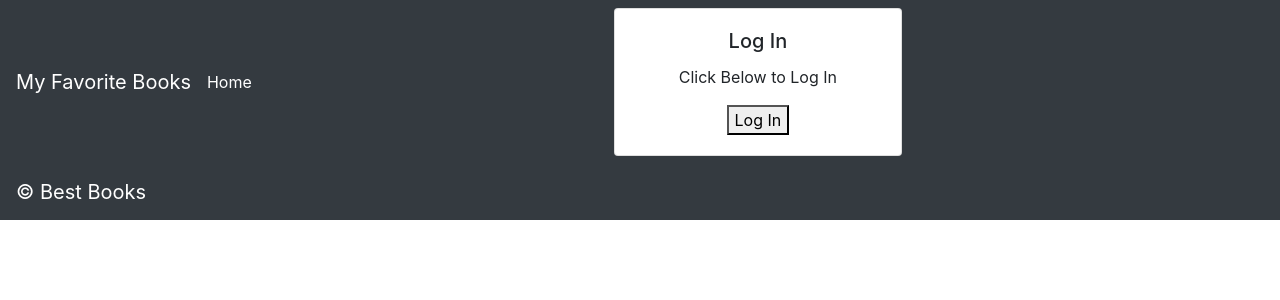
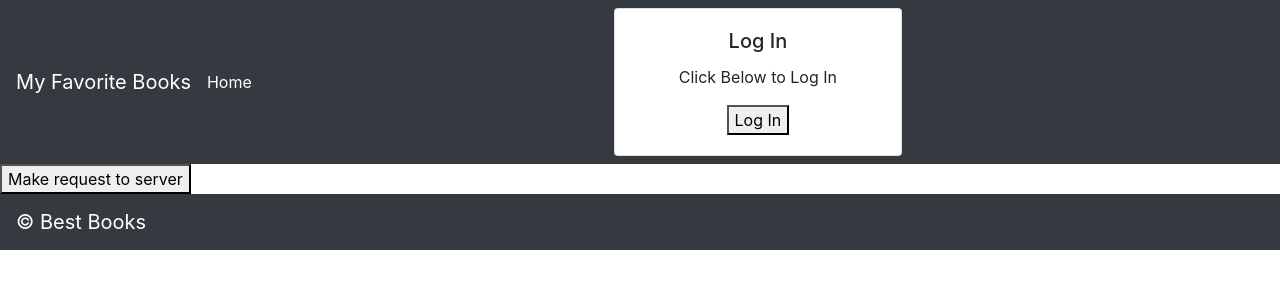
Before and after one commit to plaurion1989/can-of-books-front, a React (Create React App) app: page / in a window 1280 px wide. Shown: the top 300 px of the page. Built offline with nearby package versions, Linux system fonts and the light colour scheme.

Commit message:
finished day 1

```diff
--- a/package.json
+++ b/package.json
@@ -7,6 +7,7 @@
     "@testing-library/jest-dom": "5.11.9",
     "@testing-library/react": "11.2.5",
     "@testing-library/user-event": "12.8.0",
+    "axios": "^0.21.1",
     "bootstrap": "4.6.0",
     "react": "^17.0.1",
     "react-bootstrap": "1.5.1",
--- a/src/App.js
+++ b/src/App.js
@@ -4,6 +4,7 @@ import IsLoadingAndError from './IsLoadingAndError';
 import Footer from './Footer';
 import BestBooks from './BestBooks.js';
 import Profile from './Profile.js';
+import axios from 'axios';
 import {
   BrowserRouter as Router,
   Switch,
@@ -12,8 +13,20 @@ import {
 import { withAuth0 } from '@auth0/auth0-react';
 
 
+
 class App extends React.Component {
+makeRequest = async() =>{
+  const {getIdTokenClaims} = this.props.auth0;
+  let tokenClaims = await getIdTokenClaims();
+  const jwt = tokenClaims.__raw;
 
+  const config = {
+    headers: {"Authorization": `Bearer ${jwt}` }
+  };
+  const serverResponse = await axios.get('http://localhost:3001/test', config);
+
+  console.log(serverResponse);
+}
   render() {
     const { user, isAuthenticated, isLoading } = this.props.auth0;
     console.log('app', user, isLoading);
@@ -33,6 +46,8 @@ class App extends React.Component {
               </Route>
               {/* TODO: add a route with a path of '/profile' that renders a `Profile` component */}
             </Switch>
+
+            <button onClick={this.makeRequest}>Make request to server</button>
             <Footer />
           </IsLoadingAndError>
         </Router>
```
Also changed, not shown: 1 other file (tests, documents, lock files or other folders).
